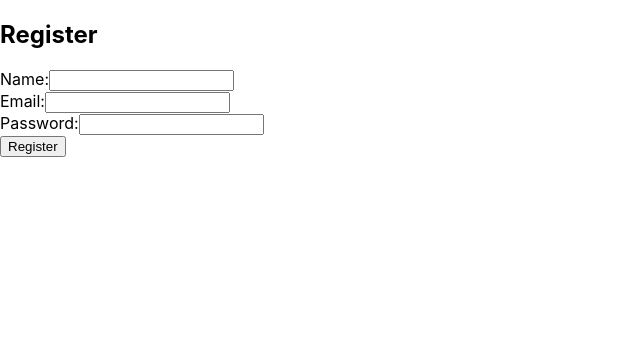
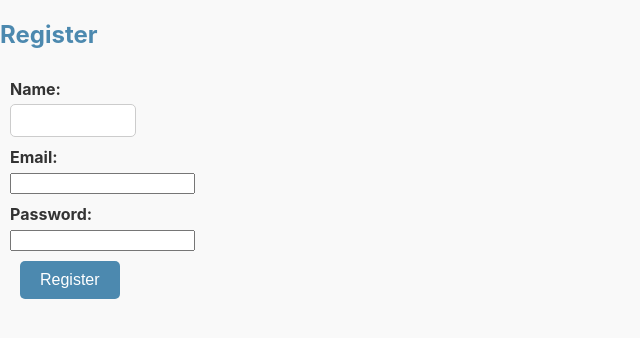
Before and after one commit to simon-gn/fin-e-ance, a React (Create React App) app in the folder client/: page /register in a window 1280 px wide. Shown: the top 338 px of the page, without its empty margins (0-640 px from the left). Built offline with nearby package versions, Linux system fonts and the light colour scheme.

Commit message:
added first draft of a CSS-Style

```diff
--- a/client/src/components/TransactionBarChart.js
+++ b/client/src/components/BarChart.js
@@ -1,7 +1,7 @@
 import React from 'react';
 import { ResponsiveBar } from '@nivo/bar';
 
-const TransactionBarChart = ({ transactions }) => {
+const BarChart = ({ transactions }) => {
   // Group and sum transactions by category
   const data = transactions.reduce((acc, transaction) => {
     const existingCategory = acc.find(item => item.category === transaction.category);
@@ -47,4 +47,4 @@ const TransactionBarChart = ({ transactions }) => {
   );
 };
 
-export default TransactionBarChart;
+export default BarChart;
--- a/client/src/components/Dashboard.js
+++ b/client/src/components/Dashboard.js
@@ -1,6 +1,6 @@
 import React, { useEffect, useState } from 'react';
 import { getTransactions, addTransaction, deleteTransaction } from '../services/api';
-import TransactionBarChart from './TransactionBarChart';
+import BarChart from './BarChart';
 
 const Dashboard = () => {
   const [transactions, setTransactions] = useState([]);
@@ -9,13 +9,13 @@ const Dashboard = () => {
   const [activeTransactionId, setActiveTransactionId] = useState(null); // Track the active transaction
 
   // States for adding new transactions
-  const [type, setType] = useState('expense');
+  const [type, setType] = useState('Expense');
   const [category, setCategory] = useState('Food');
   const [amount, setAmount] = useState('');
   const [description, setDescription] = useState('');
 
   // States for filtering
-  const [filterType, setFilterType] = useState(''); // All, income, expense
+  const [filterType, setFilterType] = useState(''); // All, Income, Expense
   const [filterCategory, setFilterCategory] = useState(''); // Filter by category
 
   useEffect(() => {
@@ -73,13 +73,8 @@ const Dashboard = () => {
   }
 
   return (
-    <div className="dashboard" style={{ padding: '20px', maxWidth: '1000px', margin: '0 auto' }}>
+    <div className="dashboard">
       <h2>Dashboard</h2>
-
-      {/* Charts */}
-      <div style={{ height: '400px', marginBottom: '50px' }}>
-        <TransactionBarChart transactions={filteredTransactions} />
-      </div>
 
       {/* Button Add Transaction */}
       <button onClick={() => setShowForm(!showForm)}>
@@ -88,12 +83,12 @@ const Dashboard = () => {
 
       {/* Transaction Form */}
       {showForm && (
-        <form onSubmit={handleAddTransaction} style={{ marginTop: '20px' }}>
+        <form onSubmit={handleAddTransaction}>
           <div>
             <label htmlFor="type">Type:</label>
             <select id="type" name="type" value={type} onChange={(e) => setType(e.target.value)}>
-              <option value="income">Income</option>
-              <option value="expense">Expense</option>
+              <option value="Income">Income</option>
+              <option value="Expense">Expense</option>
             </select>
           </div>
           <div>
@@ -132,7 +127,7 @@ const Dashboard = () => {
       )}
 
       {/* Filter Taskbar */}
-      <div style={{ marginTop: '20px' }}>
+      <div>
         <h3>Filter Transactions</h3>
         <div>
           <label htmlFor="filter-type">Filter by Type: </label>
@@ -143,8 +138,8 @@ const Dashboard = () => {
             onChange={(e) => setFilterType(e.target.value)}
           >
             <option value="">All</option>
-            <option value="income">Income</option>
-            <option value="expense">Expense</option>
+            <option value="Income">Income</option>
+            <option value="Expense">Expense</option>
           </select>
         </div>
         <div>
@@ -166,24 +161,42 @@ const Dashboard = () => {
       </div>
 
       {/* Transaction List */}
-      <ul>
+      <table>
+        <thead>
+          <tr>
+            <th>Type</th>
+            <th>Category</th>
+            <th>Amount</th>
+            <th>Description</th>
+          </tr>
+        </thead>
+        <tbody>
           {filteredTransactions.map((transaction) => (
-          <li key={transaction._id} onClick={() => handleTransactionClick(transaction._id)} style={{ cursor: 'pointer' }}>
-            {transaction.type} - ${transaction.amount} - {transaction.category} - {transaction.description}
+            <tr key={transaction._id} onClick={() => handleTransactionClick(transaction._id)}>
+              <td>{transaction.type}</td>
+              <td>${transaction.amount}</td>
+              <td>{transaction.category}</td>
+              <td>{transaction.description}</td>
               {activeTransactionId === transaction._id && (
-              <button
-                onClick={(e) => {
+                <td className='action-cell'>
+                  <button onClick={(e) => {
                       e.stopPropagation(); // Prevent triggering the parent click event
                       handleRemoveTransaction(transaction._id);
-                }}
-                style={{ marginLeft: '10px', color: 'red', cursor: 'pointer' }}
-              >
+                    }}>
                     Remove
                   </button>
+                </td>
               )}
-          </li>
+            </tr>
           ))}
-      </ul>
+        </tbody>
+      </table>
+
+      {/* Charts */}
+      <div className="chart">
+        <BarChart transactions={filteredTransactions} />
+      </div>
+
     </div>
   );
 };
--- a/client/src/index.css
+++ b/client/src/index.css
@@ -1,5 +1,13 @@
+:root {
+  --main_color: #4c89af;
+  --main_color_hover: #337197;
+}
+
 body {
   margin: 0;
+  padding: 0;
+  background-color: #f9f9f9;
+  color: #333;
   font-family: -apple-system, BlinkMacSystemFont, 'Segoe UI', 'Roboto', 'Oxygen',
     'Ubuntu', 'Cantarell', 'Fira Sans', 'Droid Sans', 'Helvetica Neue',
     sans-serif;
@@ -11,3 +19,108 @@ code {
   font-family: source-code-pro, Menlo, Monaco, Consolas, 'Courier New',
     monospace;
 }
+
+h1, h2, h3 {
+  color: var(--main_color);
+}
+
+.dashboard {
+  background-color: white;
+  border-radius: 10px;
+  padding: 20px;
+  box-shadow: 0 4px 8px rgba(0, 0, 0, 0.1);
+  margin-bottom: 20px;
+}
+
+.dashboard h2 {
+  border-bottom: 2px solid var(--main_color);
+  padding-bottom: 10px;
+}
+
+button {
+  background-color: var(--main_color);
+  color: white;
+  border: none;
+  border-radius: 5px;
+  padding: 10px 20px;
+  margin-left: 10px;
+  margin-right: 10px;
+  cursor: pointer;
+  font-size: 16px;
+  transition: background-color 0.3s ease;
+}
+
+button:hover {
+  background-color: var(--main_color_hover);
+}
+
+form {
+  padding: 10px;
+}
+
+form div {
+  margin-bottom: 10px;
+}
+
+form label {
+  font-weight: bold;
+  display: block;
+  margin-bottom: 5px;
+}
+
+input[type="text"], input[type="number"], select {
+  width: 10%;
+  min-width: 120px;
+  padding: 8px;
+  border: 1px solid #ccc;
+  border-radius: 5px;
+  box-sizing: border-box;
+}
+
+input[type="text"]:focus, input[type="number"]:focus, select:focus {
+  border-color: var(--main_color);
+  outline: none;
+}
+
+table {
+  width: 100%;
+  border-collapse: collapse;
+  margin-top: 20px;
+  border-radius: 5px;
+}
+
+th, td {
+  padding: 10px;
+  text-align: left;
+  border-bottom: 1px solid #ccc;
+}
+
+th {
+  background-color: #f4f4f4;
+  font-weight: bold;
+}
+
+tr:hover {
+  background-color: #e9ecef;
+  cursor: pointer;
+}
+
+.action-cell {
+  border-bottom: none;
+  background-color: transparent;
+}
+
+.action-cell:hover {
+  background-color: transparent;
+}
+
+.chart {
+  width: 120%;
+  height: 400px;
+  max-width: 1200px;
+  margin: 20px auto;
+  background-color: white;
+  border-radius: 8px;
+  padding: 20px;
+  box-shadow: 0 2px 4px rgba(0, 0, 0, 0.1);
+}
--- a/client/src/services/api.js
+++ b/client/src/services/api.js
@@ -1,6 +1,8 @@
 import axios from 'axios';
 
-const API_URL = 'https://personal-finance-dashboard-x1fy.onrender.com';
+const API_URL = 'http://192.168.43.79:5000';
+// const API_URL = 'http://localhost:5000';
+// const API_URL = 'https://personal-finance-dashboard-x1fy.onrender.com';
 
 export const registerUser = async (userData) => {
   const response = await axios.post(`${API_URL}/api/auth/register`, userData);
```
Also changed, not shown: 1 other file (tests, documents, lock files or other folders). Lines whose indentation alone changed are shown as unchanged.
